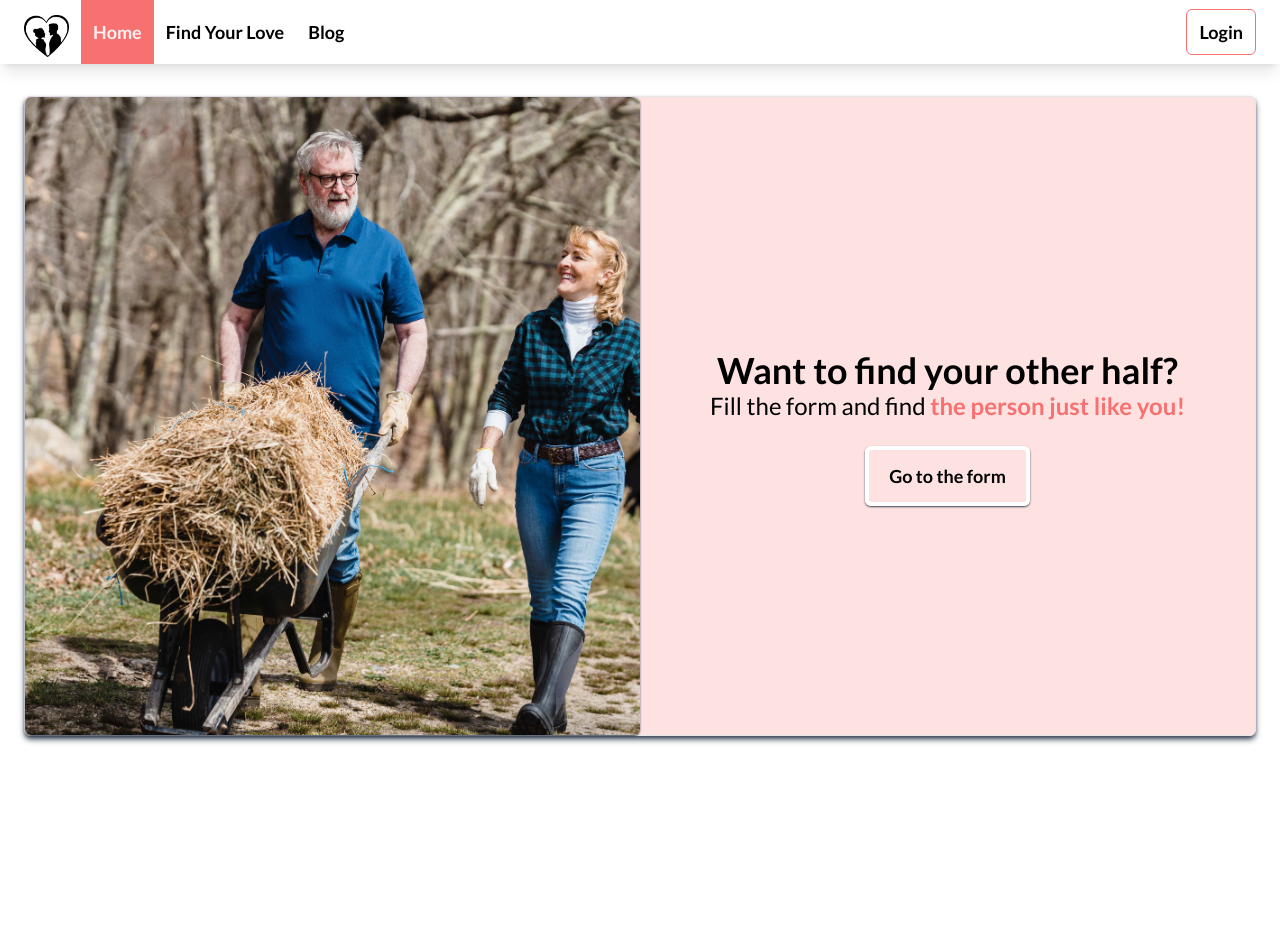
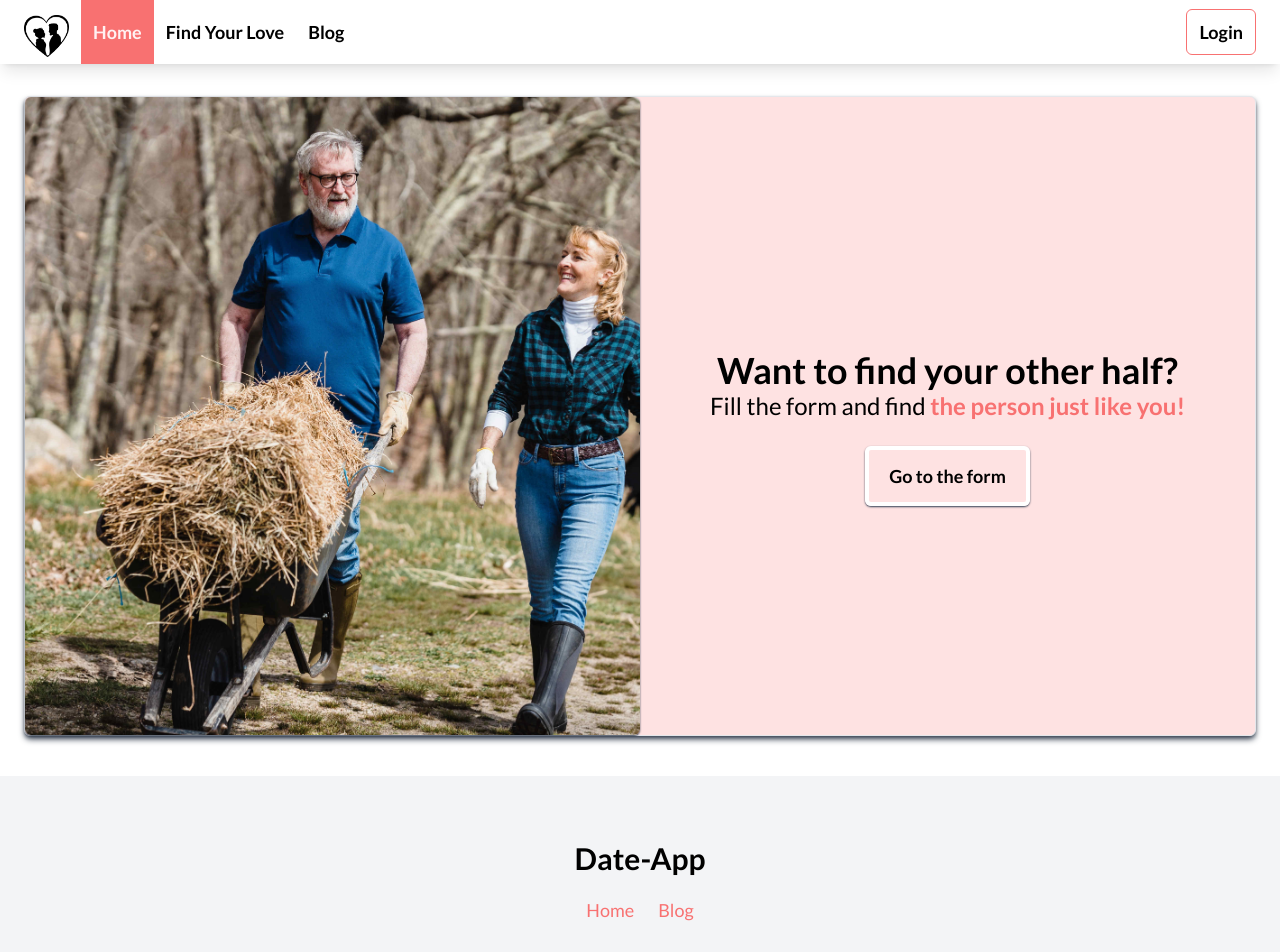
Before and after one commit to GitHubAccocount/DatingApp-Frontend, a Vue app: page / in a window 1280 px wide. Shown: the top 952 px of the page. Before the commit the page ends 800 px from the top, so only its background shows below. Built offline with nearby package versions, Linux system fonts and the light colour scheme.

Commit message:
feat: add footer which is rendered under specific conditions

```diff
--- a/src/App.vue
+++ b/src/App.vue
@@ -1,11 +1,26 @@
 <template>
   <main-nav />
   <router-view />
+  <main-footer v-if="!shouldShowFooter" />
 </template>
 
 <script setup lang="ts">
-import { RouterView } from 'vue-router';
+import { RouterView, useRoute } from 'vue-router';
 import MainNav from '@/components/navigation/MainNav.vue';
+import MainFooter from './components/footer/MainFooter.vue';
+import { computed } from 'vue';
+
+const route = useRoute();
+// Function to check if the path matches the pattern "/find", "/form", or "/find/1", "/find/2", etc.
+const pathMatchesPattern = (path: string): boolean => {
+  const pattern = /^(\/find\/\d+|\/form\/\d+|\/find$|\/form$|\/form)/;
+  return pattern.test(path);
+};
+
+const shouldShowFooter = computed(() => {
+  const path = route.path;
+  return pathMatchesPattern(path);
+});
 </script>
 
 <style>
```
